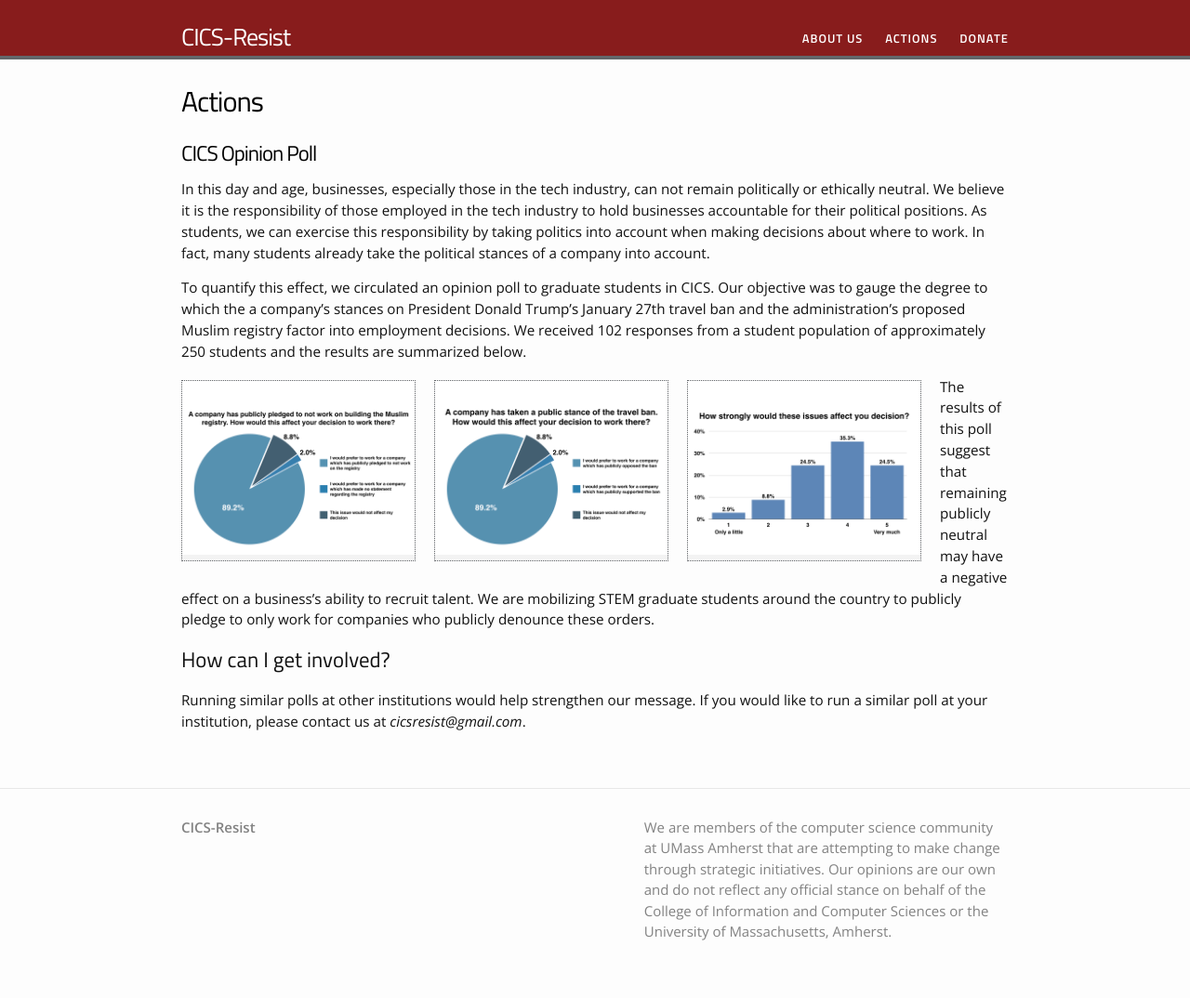
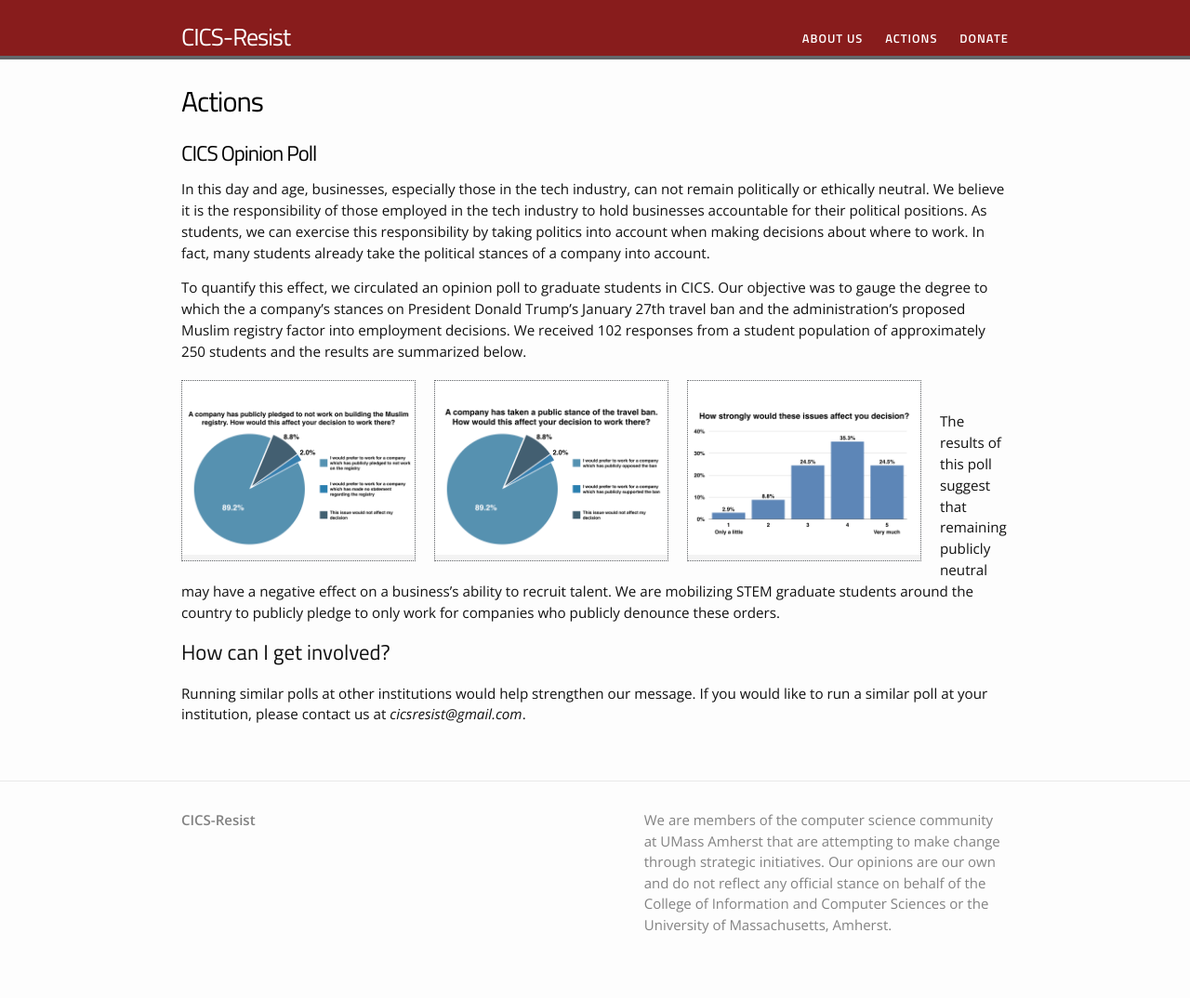
Before and after one commit to cics-resist/cics-resist.github.io, a Jekyll site: the page built from actions.md, in a window 1280 px wide. Shown: the whole page at 93% size. Built offline with Jekyll 4.4.1, drawn with Linux system fonts in a browser that asks for light colours.

Commit message:
adjusted layout

```diff
--- a/actions.md
+++ b/actions.md
@@ -14,7 +14,7 @@ To quantify this effect, we circulated an opinion poll to graduate students in C
 
 {% include image.html url="/images/poll_plots.001.jpeg"  width=250 align="left" %}
 {% include image.html url="/images/poll_plots.002.jpeg"  width=250 align="left" %}
-{% include image.html url="/images/poll_plots.003.jpeg"  width=250 align="left" %}
+{% include image.html url="/images/poll_plots.003.jpeg"  width=250 align="left" %}<br />
 
 
 The results of this poll suggest that remaining publicly neutral may have a negative effect on a business's ability to recruit talent. We are mobilizing STEM graduate students around the country to publicly pledge to only work for companies who publicly denounce these orders.
```
